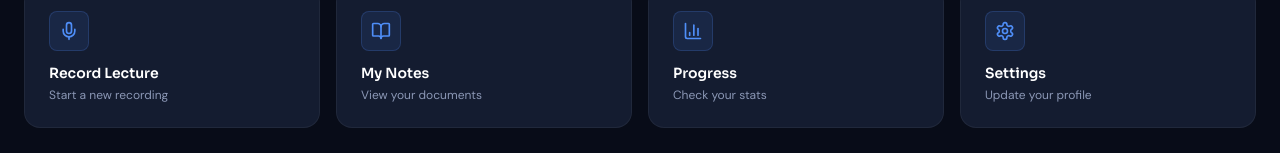
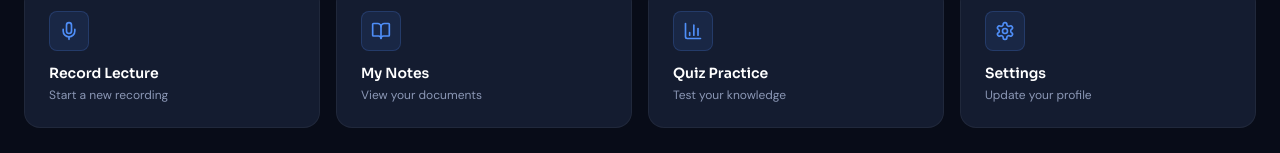
Before and after one commit to franklinemose19-alt/Studia-v2, a React (Vite) app: page /dashboard in a window 1280 px wide. Shown: the part 231-384 px from the top of the page. Built offline with nearby package versions, Linux system fonts and the light colour scheme.

Commit message:
Update Dashboard.tsx

```diff
--- a/src/page/Dashboard.tsx
+++ b/src/page/Dashboard.tsx
@@ -31,7 +31,7 @@ export default function Dashboard() {
             {[
               { icon: Mic, title: 'Record Lecture', desc: 'Start a new recording', link: '/recording' },
               { icon: BookOpen, title: 'My Notes', desc: 'View your documents', link: '/summarize' },
-              { icon: BarChart3, title: 'Progress', desc: 'Check your stats', link: '#' },
+              { icon: BarChart3, title: 'Quiz Practice', desc: 'Test your knowledge', path: '/quiz' },
               { icon: Settings, title: 'Settings', desc: 'Update your profile', link: '#' },
             ].map((item, i) => (
               <a key={i} href={item.link}>
```
